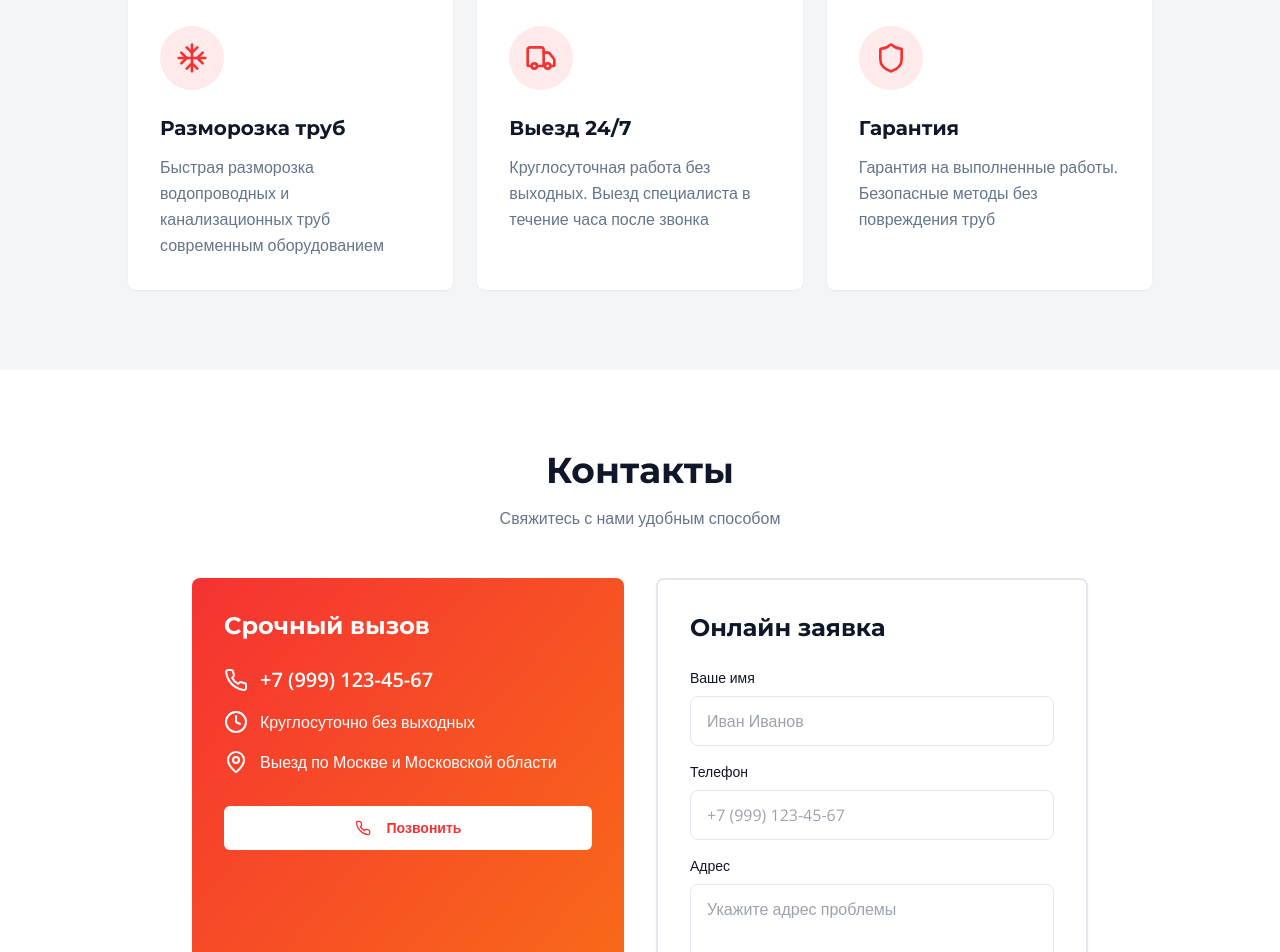
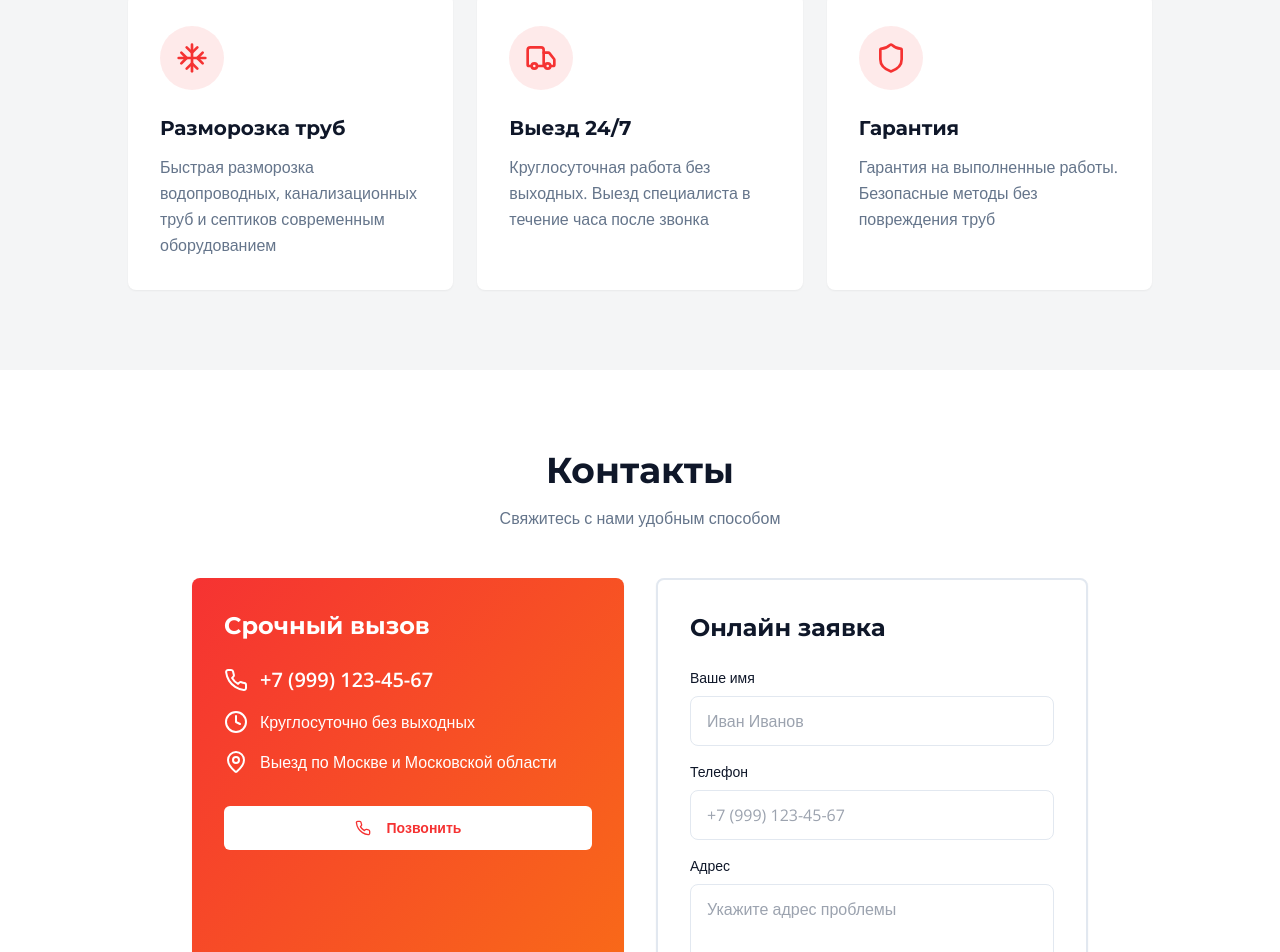
Before and after one commit to pr-poehali-dev/pipe-thawing-website, a React (Vite) app: page / in a window 1280 px wide. Shown: the part 1135-2087 px from the top of the page. Built offline with nearby package versions, Linux system fonts and the light colour scheme.

Commit message:
feat: расширение описания услуги разморозки

```diff
--- a/src/pages/Index.tsx
+++ b/src/pages/Index.tsx
@@ -83,7 +83,7 @@ const Index = () => {
               </div>
               <h3 className="font-heading font-bold text-xl mb-3 text-secondary">Разморозка труб</h3>
               <p className="text-muted-foreground leading-relaxed">
-                Быстрая разморозка водопроводных и канализационных труб современным оборудованием
+                Быстрая разморозка водопроводных, канализационных труб и септиков современным оборудованием
               </p>
             </Card>
 
```
